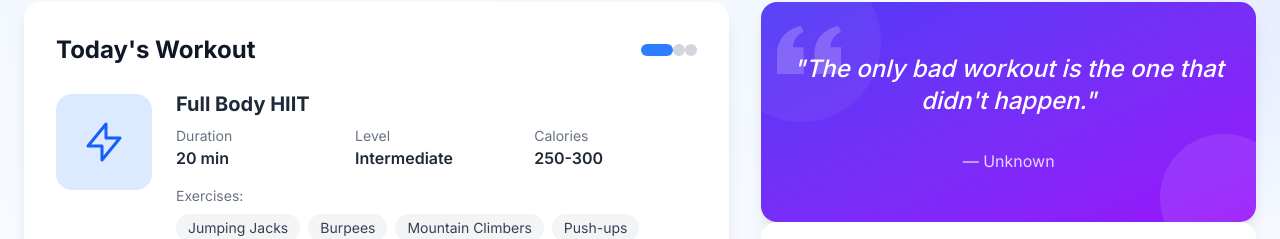
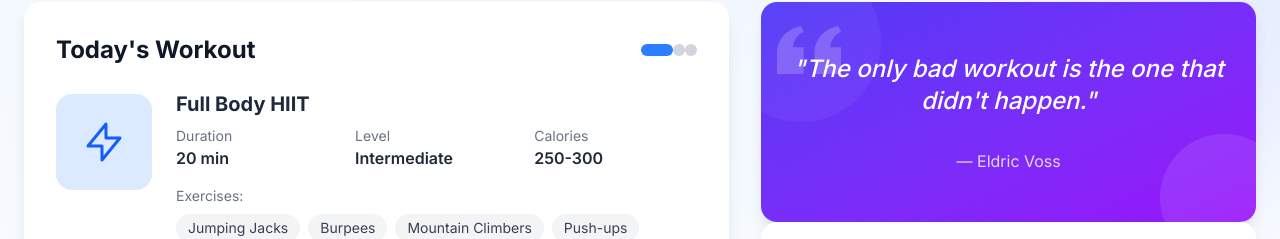
Before and after one commit to SantanuPanda/FITNESS_MAIN, a React (Vite) app in the folder frontend/: page /#/ in a window 1280 px wide. Shown: the part 2280-2519 px from the top of the page. Built offline with nearby package versions, Linux system fonts and the light colour scheme; no server answers; some icons are missing.

Commit message:
kuch changes kiye

```diff
--- a/frontend/src/components/homepage/WorkoutTipsSection.jsx
+++ b/frontend/src/components/homepage/WorkoutTipsSection.jsx
@@ -44,7 +44,7 @@ function WorkoutTipsSection() {
   const quotes = [
     {
       text: "The only bad workout is the one that didn't happen.",
-      author: "Unknown"
+      author: "Eldric Voss"
     },
     {
       text: "Your body can stand almost anything. It's your mind that you have to convince.",
```
